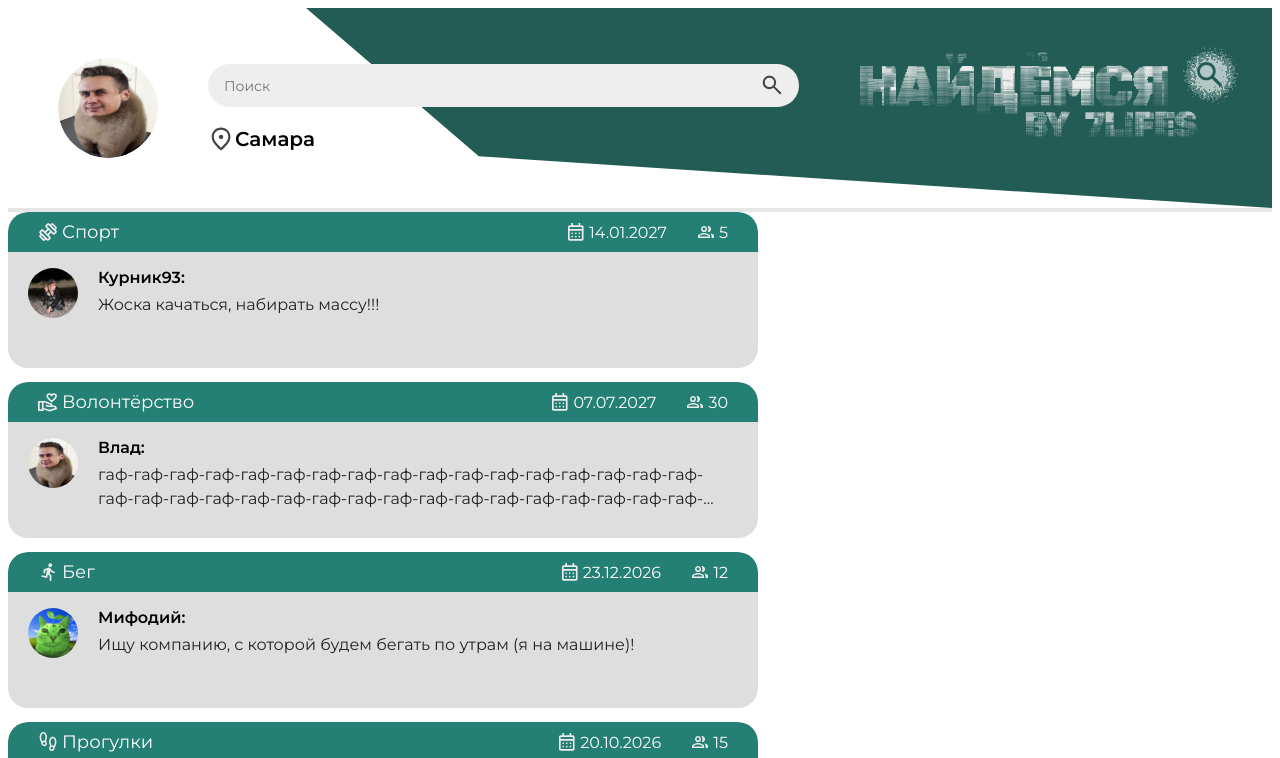
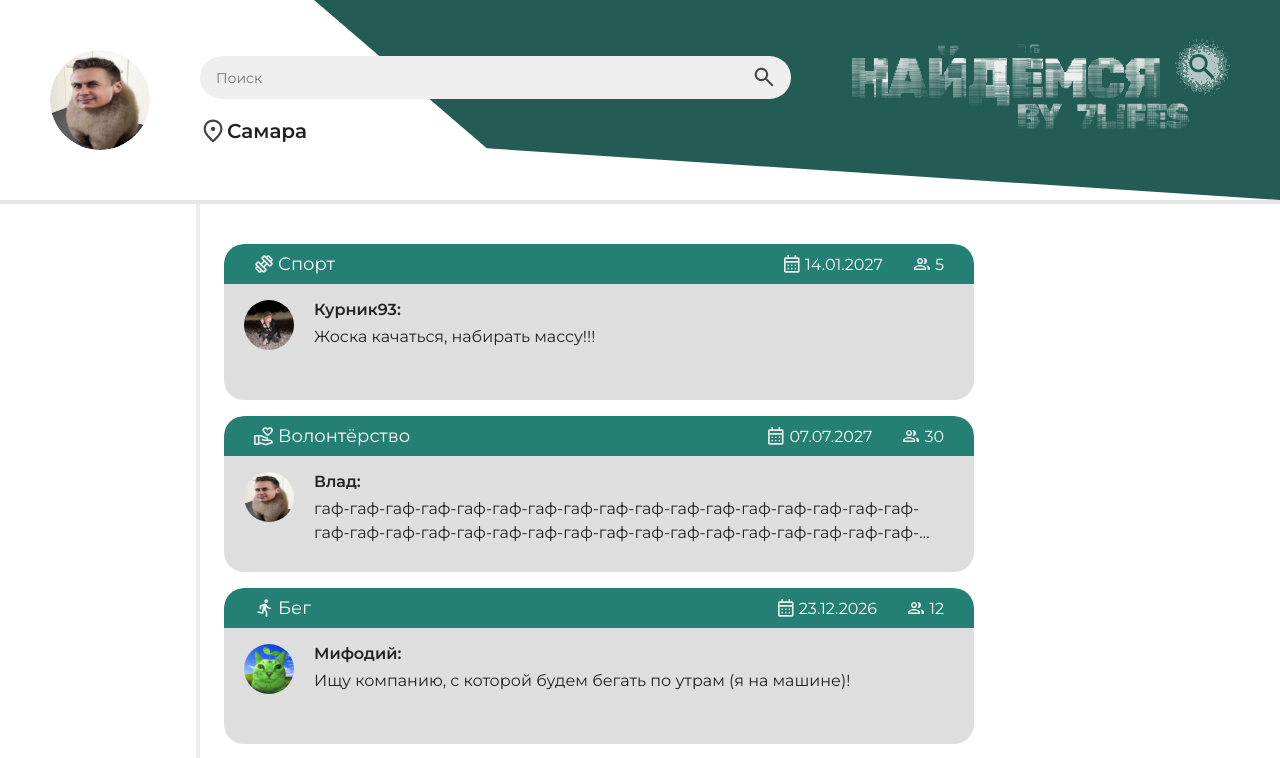
Before and after one commit to alwaysfirst23/Friend_finder, a React (Vite) app in the folder demo/frontend/: page / in a window 1280 px wide. Shown: the top 758 px of the page. Built offline with nearby package versions, Linux system fonts and the light colour scheme.

Commit message:
feat: сделала разметку в главных файлах (App.jsx, App.css); задала дефолтный цвет текста в index.css

```diff
--- a/demo/frontend/src/App.css
+++ b/demo/frontend/src/App.css
@@ -1,5 +1,25 @@
+.layout {
+  display: flex;
+  align-items: flex-start;
+}
+
+.sidebar {
+  width: 200px;
+  flex-shrink: 0;
+  min-height: 600px;
+  border-right: 4px solid #ededed;
+}
+
+.content {
+  flex: 1;
+  display: flex;
+  flex-direction: column;
+  gap: 16px;
+  padding: 24px;
+}
+
 .events-list {
   display: flex;
-  flex-direction: column;   /* карточки друг под другом */
-  gap: 14px;                /* расстояние между ними */
+  flex-direction: column;
+  gap: 16px;
 }
--- a/demo/frontend/src/App.jsx
+++ b/demo/frontend/src/App.jsx
@@ -1,5 +1,5 @@
+import MainHeader from './components/MainHeader'
 import EventCard from './components/EventCard'
-import MainHeader from './components/MainHeader'
 import { events } from '../tests/data/events'
 import './App.css'
 
@@ -8,10 +8,22 @@ function App() {
     <>
       <MainHeader />
 
-      <div className="events-list">
-        {events.map((event) => (
-          <EventCard key={event.id} {...event} />
-        ))}
+      <div className="layout">
+        <aside className="sidebar">
+          {/* тут будет меню */}
+        </aside>
+
+        <main className="content">
+          <div className="feed-controls">
+            {/* тут будут: вкладки, фильтр, создать событие */}
+          </div>
+
+          <div className="events-list">
+            {events.map((event) => (
+              <EventCard key={event.id} {...event} />
+            ))}
+          </div>
+        </main>
       </div>
     </>
   )
--- a/demo/frontend/src/index.css
+++ b/demo/frontend/src/index.css
@@ -1,5 +1,13 @@
+*,
+*::before,
+*::after {
+  box-sizing: border-box;
+}
+
 body {
+  margin: 0;
   font-family: 'Montserrat', sans-serif;
+  color: #222222;
 }
 
 button, input, textarea {
```
